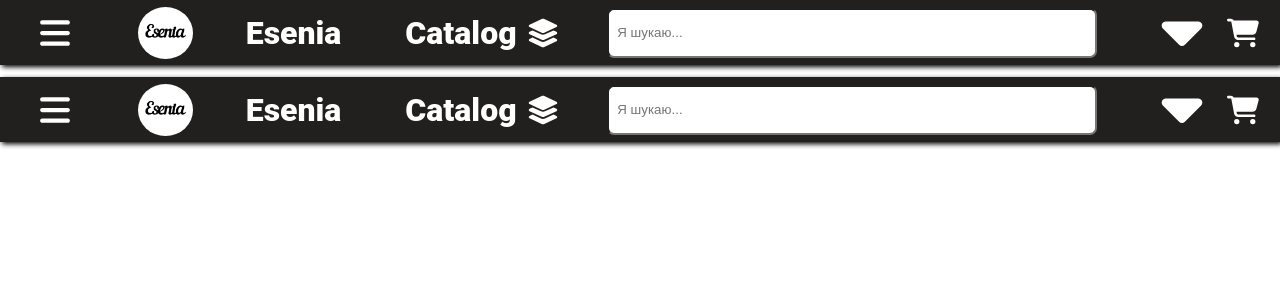
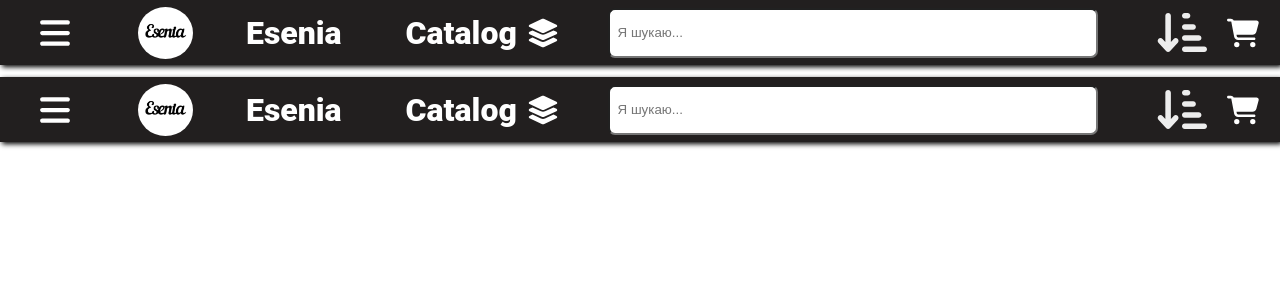
Before and after one commit to NktZhchnk/vueShop, a Vue app: page /header in a window 1280 px wide. Shown: the top 300 px of the page. Built offline with nearby package versions, Linux system fonts and the light colour scheme; a web font is replaced by a local one.

Commit message:
new logic render Date

```diff
--- a/src/components/ProductDetails.vue
+++ b/src/components/ProductDetails.vue
@@ -5,7 +5,7 @@ import {useRoute, useRouter} from 'vue-router';
 import axios from "axios";
 
 import {Swiper, SwiperSlide} from "swiper/vue";
-import {EffectCube, Pagination, Navigation} from "swiper/modules";
+import {EffectCube, Pagination, Navigation, EffectCards} from "swiper/modules";
 
 
 import "swiper/css"
@@ -203,29 +203,23 @@ store.getCartItems()
 
     <div v-if="getImages.length > 0">
       <Swiper
-          :modules="[EffectCube, Pagination, Navigation]"
-          effect="cube"
+          :modules="[EffectCards, Pagination, Navigation]"
+          effect="cards"
           :grab-cursor="true"
           :loop="true"
-          :cube-effect="{
-              shadow: true,
-              slideShadows: true,
-              shadowOffset: 20,
-              shadowScale: 0.94,
-            }"
-          :navigation="{
-            nextEl: '.swiper-button-next',
-            prevEl: '.swiper-button-prev',
-          }"
-          :pagination="true"
+          :navigation="{ nextEl: '.swiper-button-next', prevEl: '.swiper-button-prev' }"
+          :pagination="{ clickable: true }"
+          :cards="{ slideShadows: true, rotate: 30, stretch: 10, depth: 100, modifier: 1 }"
       >
-        <SwiperSlide v-for="(image, index) in getImages" :key="index">
-          <img :src="image.img" alt="error"/>
-        </SwiperSlide>
-        <div class="swiper-button-prev"></div>
-        <div class="swiper-button-next"></div>
+      <SwiperSlide v-for="(image, index) in getImages" :key="index">
+        <img :src="image.img" alt="error"/>
+      </SwiperSlide>
+      <div class="swiper-button-prev"></div>
+      <div class="swiper-button-next"></div>
       </Swiper>
     </div>
+
+
     <div class="div-name-product">
       <h1>{{ getProductById.name_item }}</h1>
     </div>
@@ -372,7 +366,12 @@ store.getCartItems()
   border-radius: 5px;
   z-index: 1;
 }
-
+.swiper-slide {
+  background-size: cover;
+  background-position: center;
+  border-radius: 5px;
+  box-shadow: 0px 0px 20px rgba(75, 75, 75, 0.5); /* Добавлены стили для тени */
+}
 .price-product {
   background-color: #343434;
   border-radius: 5px;
@@ -394,8 +393,9 @@ store.getCartItems()
   padding: 20px;
   border-radius: 8px;
   background-color: #f8f8f8;
-  box-shadow: 0 0 10px rgba(0, 0, 0, 0.1);
+  box-shadow: 0 0 20px rgba(0, 0, 0, 0.2); /* Увеличены значения для создания более заметного эффекта объемности */
 }
+
 
 .product-details h1 {
   font-size: 24px;
--- a/src/components/UiMainHeader.vue
+++ b/src/components/UiMainHeader.vue
@@ -171,12 +171,12 @@ const sortByDate = (order) => {
       </div>
     </div>
 
-    <div style=" width: 50px; height: 100%; margin-left: 6px; padding-left: 5px"
+    <div @click="toggleFilterMenu" style="margin-left: 10px"
          class="filter-button">
-      <svg @click="toggleFilterMenu" xmlns="http://www.w3.org/2000/svg"
-           style="display: flex; position: relative; bottom: 15px; height: 100%" viewBox="0 0 320 512">
-        <path fill="#ffffff"
-              d="M182.6 470.6c-12.5 12.5-32.8 12.5-45.3 0l-128-128c-9.2-9.2-11.9-22.9-6.9-34.9s16.6-19.8 29.6-19.8H288c12.9 0 24.6 7.8 29.6 19.8s2.2 25.7-6.9 34.9l-128 128z"/>
+      <svg xmlns="http://www.w3.org/2000/svg" height="30" width="32" viewBox="0 0 576 512"
+           style="display: flex; position: relative; height: 100%;" >
+        <path fill="#ededed"
+              d="M151.6 469.6C145.5 476.2 137 480 128 480s-17.5-3.8-23.6-10.4l-88-96c-11.9-13-11.1-33.3 2-45.2s33.3-11.1 45.2 2L96 365.7V64c0-17.7 14.3-32 32-32s32 14.3 32 32V365.7l32.4-35.4c11.9-13 32.2-13.9 45.2-2s13.9 32.2 2 45.2l-88 96zM320 32h32c17.7 0 32 14.3 32 32s-14.3 32-32 32H320c-17.7 0-32-14.3-32-32s14.3-32 32-32zm0 128h96c17.7 0 32 14.3 32 32s-14.3 32-32 32H320c-17.7 0-32-14.3-32-32s14.3-32 32-32zm0 128H480c17.7 0 32 14.3 32 32s-14.3 32-32 32H320c-17.7 0-32-14.3-32-32s14.3-32 32-32zm0 128H544c17.7 0 32 14.3 32 32s-14.3 32-32 32H320c-17.7 0-32-14.3-32-32s14.3-32 32-32z"/>
       </svg>
       <div v-if="showFilterMenu" class="filter-menu">
         <button @click="sortByPrice('asc')">Дорожчі ₴</button>
--- a/src/components/UiRenderAllProducts.vue
+++ b/src/components/UiRenderAllProducts.vue
@@ -84,7 +84,6 @@ const selectedSortOrder = ref(sessionStorage.getItem('selectedSortOrder'));
 if(selectedSortOrder.value === ''){
   sortProductsByDate()
 }
-
 </script>
 
 
```
